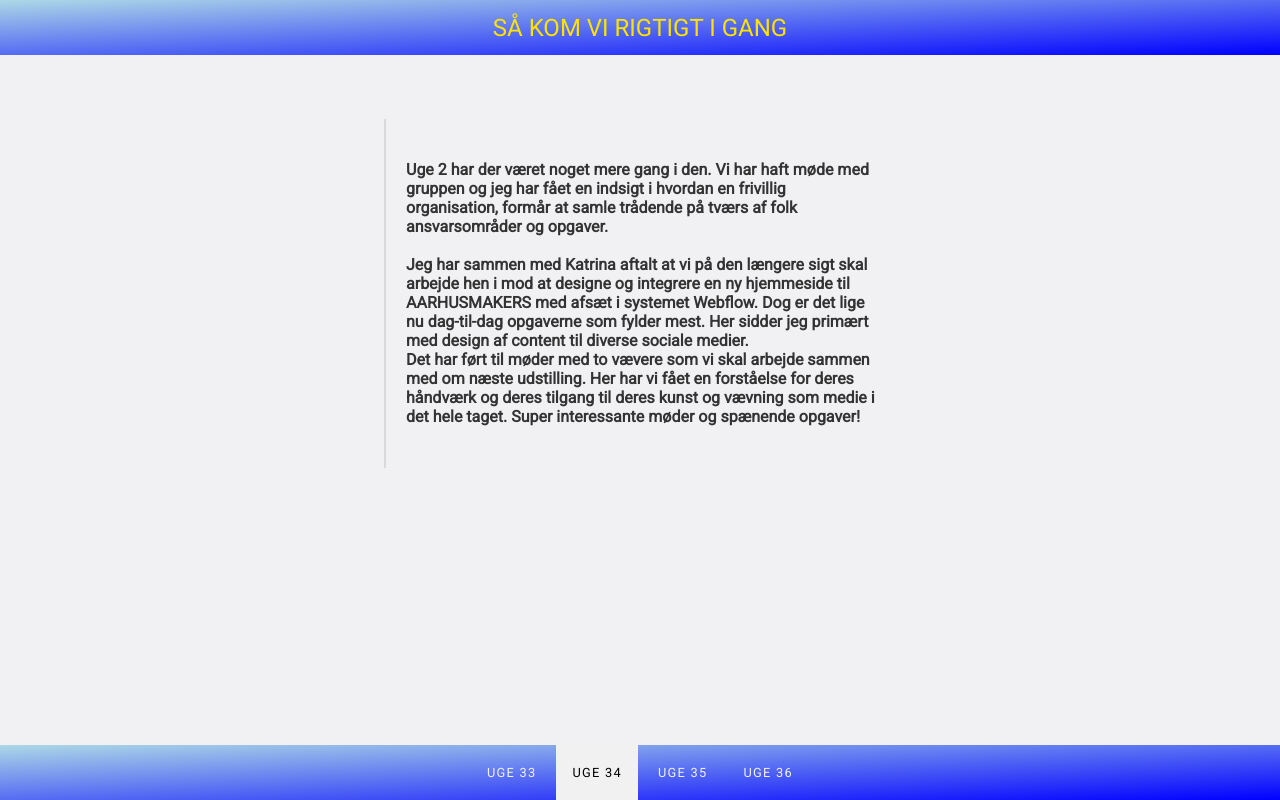
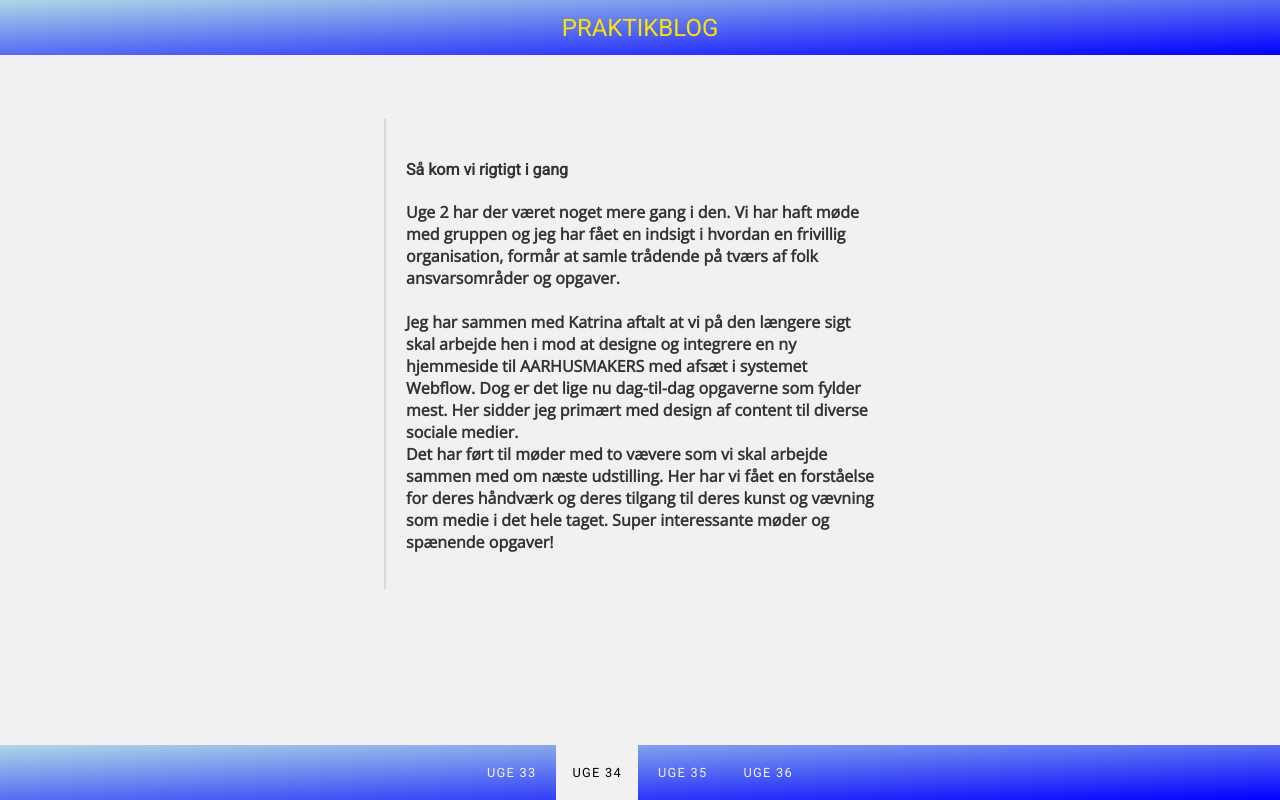
Before and after one commit to mbskoedt/praktikblog-efteraar-2019, a plain HTML site: page index.html in a window 1280 px wide. Both pictures are taken after a click on the link "UGE 34". Drawn offline with nearby package versions, Linux system fonts and the light colour scheme.

Commit message:
flyttet tekst til <p>

```diff
--- a/index.html
+++ b/index.html
@@ -47,15 +47,15 @@
   <!-- about page -->
   <section id="uge_34" class="page">
     <header class="topbar">
-      <h2>Så kom vi rigtigt i gang</h2>
+      <h2>praktikblog</h2>
     </header>
     <section class="content">
-      <h4><b>Uge 2 har der været noget mere gang i den. Vi har haft møde med gruppen og jeg har fået en indsigt i hvordan en frivillig organisation, formår at samle trådende på tværs af folk ansvarsområder og opgaver.  <br><br>
-Jeg har sammen med Katrina aftalt at vi på den længere sigt skal arbejde hen i mod at designe og integrere en ny hjemmeside til AARHUSMAKERS med afsæt i systemet Webflow. Dog er det lige nu dag-til-dag opgaverne som fylder mest. Her sidder jeg primært med design af content til diverse sociale medier.
-<br>Det har ført til møder med to vævere som vi skal arbejde sammen med om næste udstilling. Her har vi fået en forståelse for deres håndværk og deres tilgang til deres kunst og vævning som medie i det hele taget. Super interessante møder og spænende opgaver!
-</b></h4>
+      <h4>Så kom vi rigtigt i gang</h4>
       <p>
-
+        <b>Uge 2 har der været noget mere gang i den. Vi har haft møde med gruppen og jeg har fået en indsigt i hvordan en frivillig organisation, formår at samle trådende på tværs af folk ansvarsområder og opgaver.  <br><br>
+        Jeg har sammen med Katrina aftalt at vi på den længere sigt skal arbejde hen i mod at designe og integrere en ny hjemmeside til AARHUSMAKERS med afsæt i systemet Webflow. Dog er det lige nu dag-til-dag opgaverne som fylder mest. Her sidder jeg primært med design af content til diverse sociale medier.
+        <br>Det har ført til møder med to vævere som vi skal arbejde sammen med om næste udstilling. Her har vi fået en forståelse for deres håndværk og deres tilgang til deres kunst og vævning som medie i det hele taget. Super interessante møder og spænende opgaver!
+        </b>
       </p>
     </section>
   </section>
```
